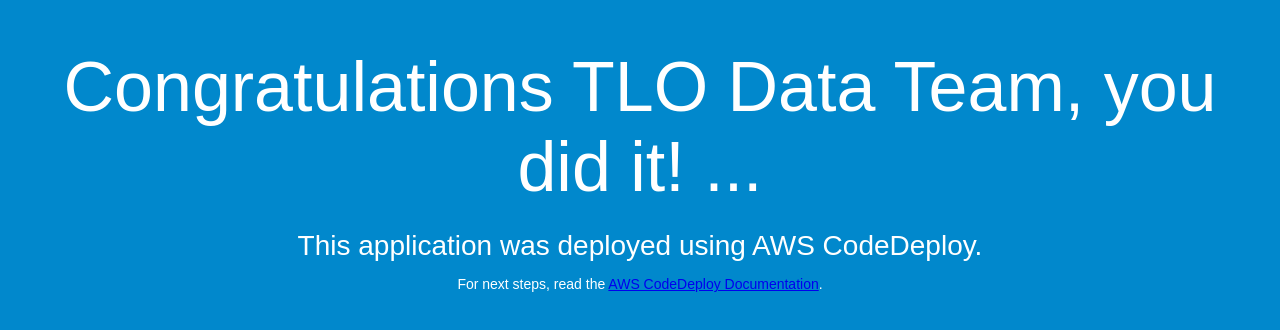
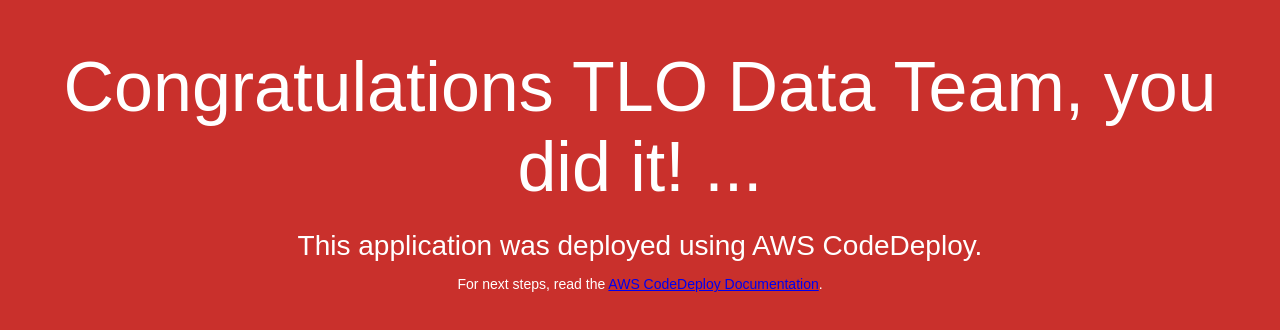
Before and after one commit to azzan-amin-97/code-deploy-demo, a plain HTML site: page index.html in a window 1280 px wide. Drawn offline with Linux system fonts and the light colour scheme.

```diff
--- a/index.html
+++ b/index.html
@@ -6,7 +6,7 @@
   <style>
     body {
       color: #ffffff;
-      background-color: #0188cc;
+      background-color: #C9302C;
       font-family: Arial, sans-serif;
       font-size: 14px;
     }
```
